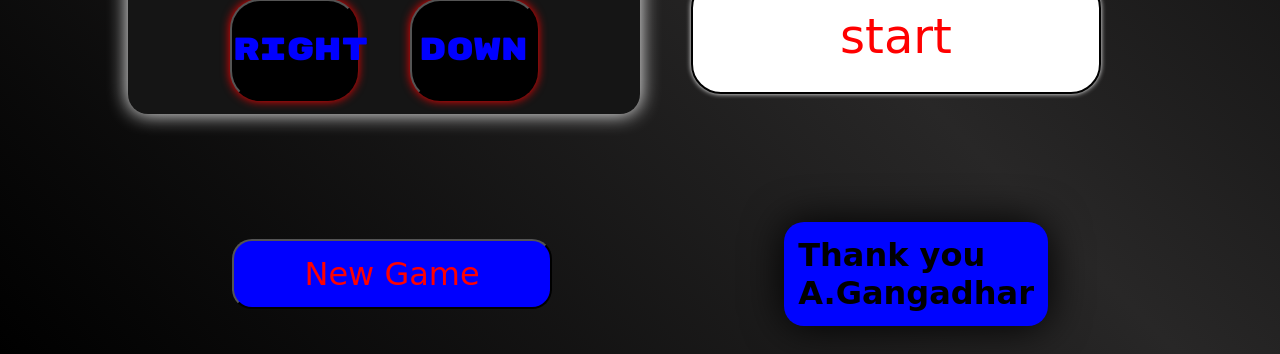
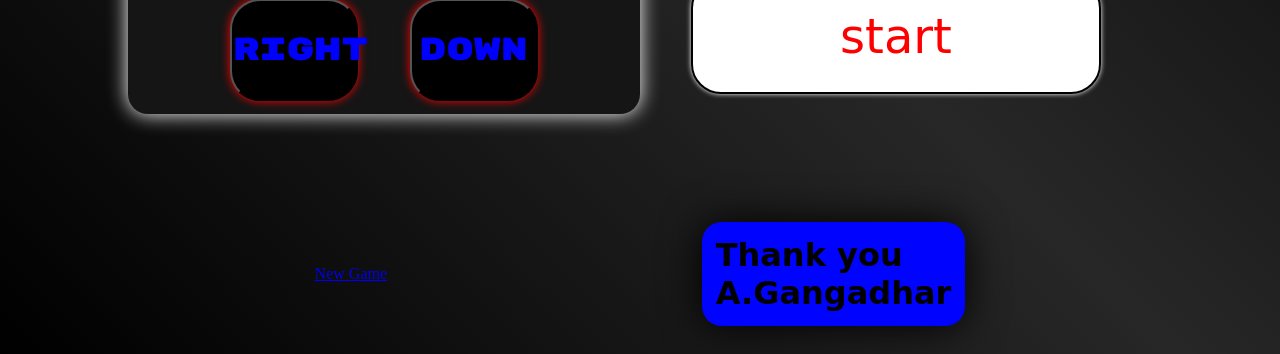
Before and after one commit to Gangu-0629/MinwayV2.0, a plain HTML site: page game.html in a window 1280 px wide. Shown: the part 726-1080 px from the top of the page. Drawn offline with Linux system fonts and the light colour scheme; a web font is replaced by a local one.

Commit message:
Update game.html

```diff
--- a/game.html
+++ b/game.html
@@ -143,7 +143,9 @@
 
 
         <div class="footer">
-            <button class="okbuttton"> <a href="game.html"> New Game </a></button>
+            <div class="okbuttonGa">
+                    <a href="game.html"> New Game </a>
+                </div>
                 <h1 class="MYNAME">
                     Thank you <br>
                     A.Gangadhar</h1>
```
